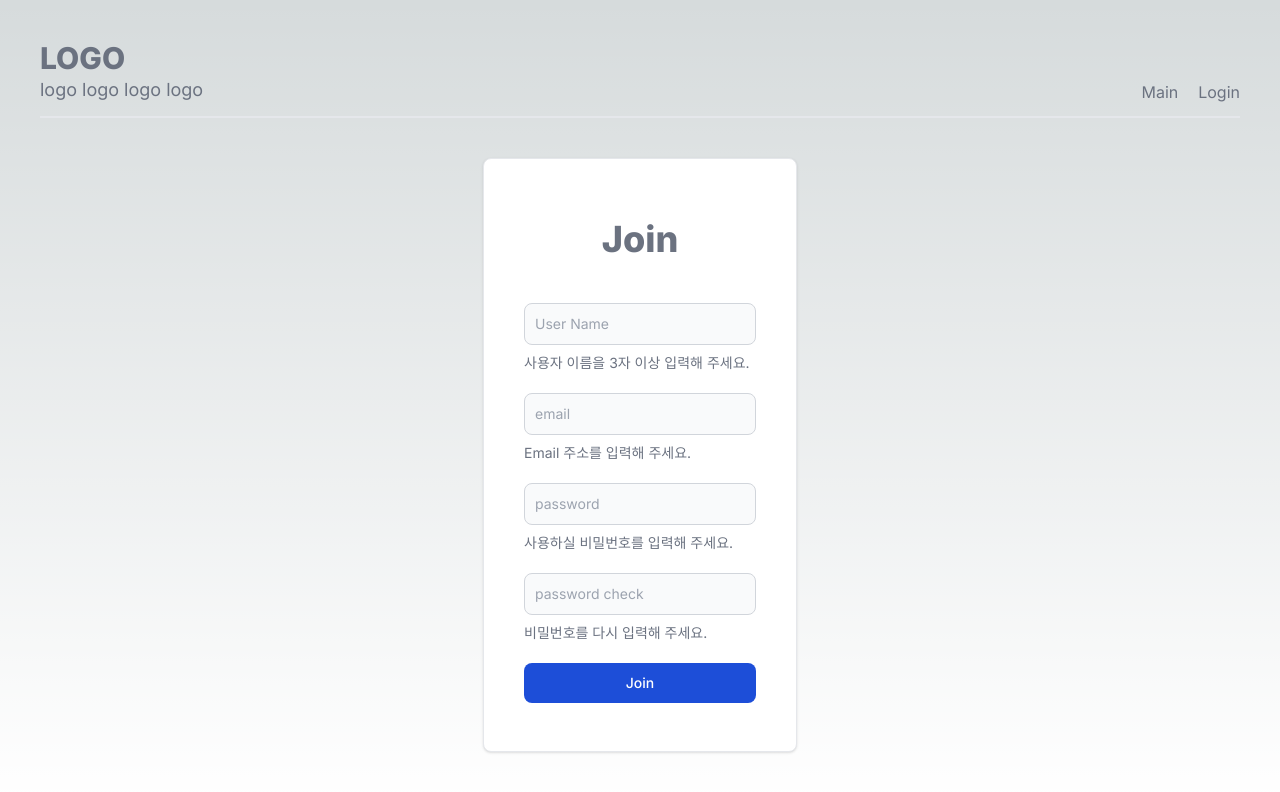
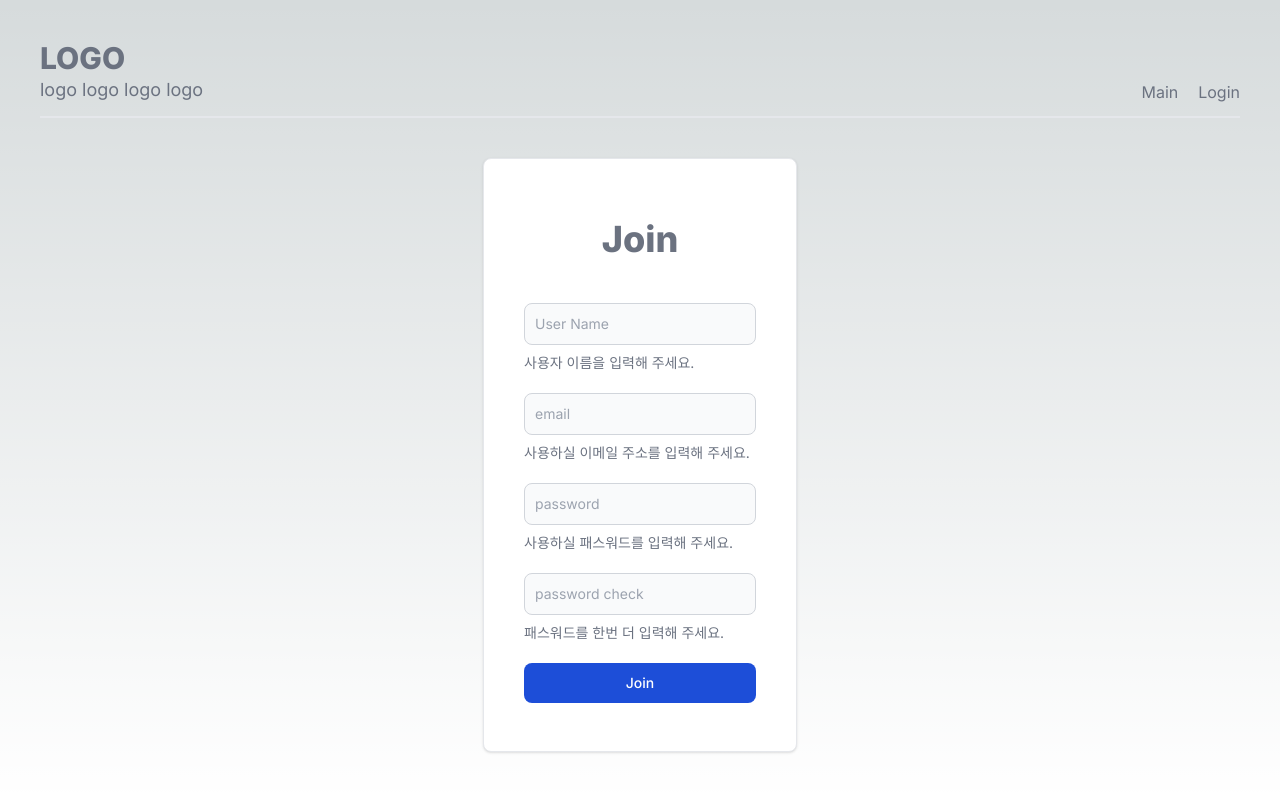
Before and after one commit to 5121eun/gallery_front, a Next.js app: page /account/join in a window 1280 px wide. Shown: the top 792 px of the page. Built offline with nearby package versions, Linux system fonts and the light colour scheme.

Commit message:
update join

```diff
--- a/app/lib/actions.ts
+++ b/app/lib/actions.ts
@@ -21,34 +21,28 @@ export const UserSchema = z.object({
 export const LoginSchema = UserSchema.omit({ email: true });
 export type loginObject = z.infer<typeof LoginSchema>;
 
-const JoinSchema = UserSchema.extend({
+export const JoinSchema = UserSchema.extend({
     password_check: z.string().min(3)
 }).refine((value) => {
-    return value.password == value.password_check
+    return value.password === value.password_check
 }, {
     message: "password not same",
     path: [
         "password_check"
     ]
 })
+export type joinObject = z.infer<typeof JoinSchema>;
 
-export async function join(formData: FormData): Promise<ServerResponse> {
+export async function join(object: joinObject): Promise<ServerResponse> {
 
     try {
-        const { username, email, password, password_check } = JoinSchema.parse({
-            username: formData.get('username'),
-            email: formData.get('email'),
-            password: formData.get('password'),
-            password_check: formData.get('password_check')
-        });
-
         const response = await client({
             method: 'post',
             url: '/account/users/',
             data: {
-                username: username,
-                email: email,
-                password: password
+                username: object.username,
+                email: object.email,
+                password: object.password
             }
         });
 
--- a/app/ui/account/join/joinform.tsx
+++ b/app/ui/account/join/joinform.tsx
@@ -1,36 +1,53 @@
 "use client"
 
+import { useRouter } from 'next/navigation';
 import Button from "@/app/ui/button";
 import Input from "@/app/ui/input";
-
-import { useFormState } from "react-dom";
-import { join } from "@/app/lib/actions";
-import { redirect } from "next/navigation";
-import { ServerResponse } from "@/app/lib/definitions";
+import { useForm } from 'react-hook-form';
+import { JoinSchema, join, joinObject } from "@/app/lib/actions";
 import Container from "@/app/ui/container";
 import Title from "../../title";
+import { zodResolver } from "@hookform/resolvers/zod";
+import { useState } from "react";
 
 export default function JoinForm() {
-    const [ response, formAction] = useFormState(requestJoin, null);
+    const router = useRouter()
+    const {
+        register,
+        handleSubmit,
+        formState: { errors },
+      } = useForm({
+        resolver: zodResolver(JoinSchema),
+      });
+      const [ response, setResponse ] = useState("")
 
-    async function requestJoin(state: any, formData: FormData): Promise<ServerResponse> {
-        const response = await join(formData);
+    async function requestJoin(object: joinObject) {
+        const response = await join(object);
 
         if (response?.status == 201) {
-            redirect("/account/login");
+            router.push("/account/login")
+        } else {
+            setResponse(response.message)
         }
-
-        return response;
     }
 
     return (
         <Container>
             <Title>Join</Title>
-            <form action={formAction}>
-                <Input name="username" placeholder="User Name" message={response == null? "사용자 이름을 3자 이상 입력해 주세요." : response?.message} status={response != null? false : undefined} />
-                <Input type="email" name="email" placeholder="email" message="Email 주소를 입력해 주세요."/>
-                <Input type="password" name="password" placeholder="password" message="사용하실 비밀번호를 입력해 주세요."/>
-                <Input type="password" name="password_check" placeholder="password check" message="비밀번호를 다시 입력해 주세요."/>
+            <form onSubmit={handleSubmit((params: any) => requestJoin(params))}>
+                <Input placeholder="User Name" inputRef={register('username').ref} {...register('username')}
+                    message={errors.username == undefined? "사용자 이름을 입력해 주세요.":errors.username?.message?.toString()}
+                    status={errors.username == undefined? undefined : false} />
+                <Input type="email" placeholder="email" inputRef={register('email').ref} {...register('email')}
+                    message={errors.email == undefined? "사용하실 이메일 주소를 입력해 주세요.":errors.email?.message?.toString()}
+                    status={errors.email == undefined? undefined : false}/>
+                <Input type="password" placeholder="password" inputRef={register('password').ref} {...register('password')}
+                    message={errors.password == undefined? "사용하실 패스워드를 입력해 주세요.":errors.password?.message?.toString()}
+                    status={errors.password == undefined? undefined : false}/>
+                <Input type="password" placeholder="password check" inputRef={register('password_check').ref} {...register('password_check')}
+                    message={errors.password_check == undefined? "패스워드를 한번 더 입력해 주세요.":errors.password_check?.message?.toString()}
+                    status={errors.password_check == undefined? undefined : false}/>
+                <p>{response}</p>
                 <Button type="submit" className="w-full">Join</Button>
             </form>
         </Container>
```
